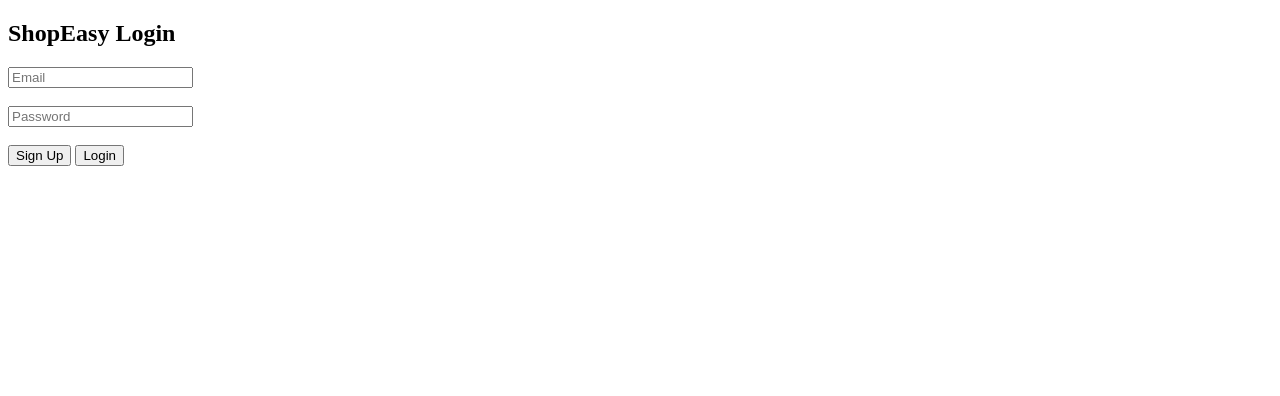
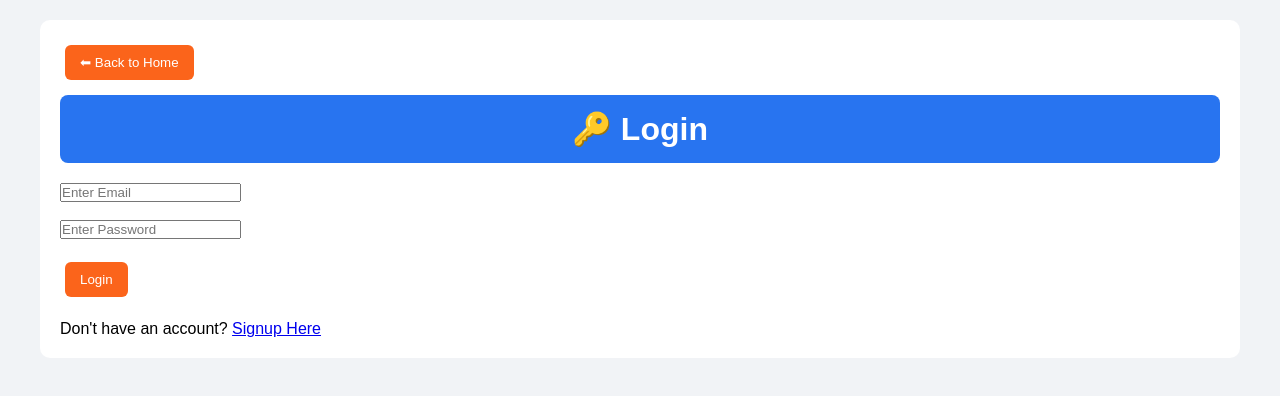
Before and after one commit to princekamboj94670-maker/shopeasy-frontend, a website with bundled scripts: page login.html in a window 1280 px wide. Built offline with nearby package versions, Linux system fonts and the light colour scheme.

Commit message:
Update login.html

```diff
--- a/login.html
+++ b/login.html
@@ -1,20 +1,53 @@
 <!DOCTYPE html>
-<html>
+<html lang="en">
 <head>
 <meta charset="UTF-8">
-<title>Login - ShopEasy</title>
+<meta name="viewport" content="width=device-width, initial-scale=1.0">
+<title>ShopEasy Login</title>
+<link rel="stylesheet" href="style.css">
 </head>
+
 <body>
 
-<h2>ShopEasy Login</h2>
+<div class="container">
 
-<input type="email" id="email" placeholder="Email"><br><br>
+<button onclick="window.location.href='index.html'"
+style="padding:10px 15px; margin-bottom:15px;">
+⬅ Back to Home
+</button>
 
-<input type="password" id="password" placeholder="Password"><br><br>
+<h1>🔑 Login</h1>
 
-<button onclick="signup()">Sign Up</button>
+<form id="loginForm">
 
-<button onclick="login()">Login</button>
+<input
+type="email"
+id="email"
+placeholder="Enter Email"
+required
+><br><br>
+
+<input
+type="password"
+id="password"
+placeholder="Enter Password"
+required
+><br><br>
+
+<button type="submit">Login</button>
+
+</form>
+
+<br>
+
+<p>
+Don't have an account?
+<a href="signup.html">Signup Here</a>
+</p>
+
+<div id="message"></div>
+
+</div>
 
 <script type="module" src="login.js"></script>
 
```
